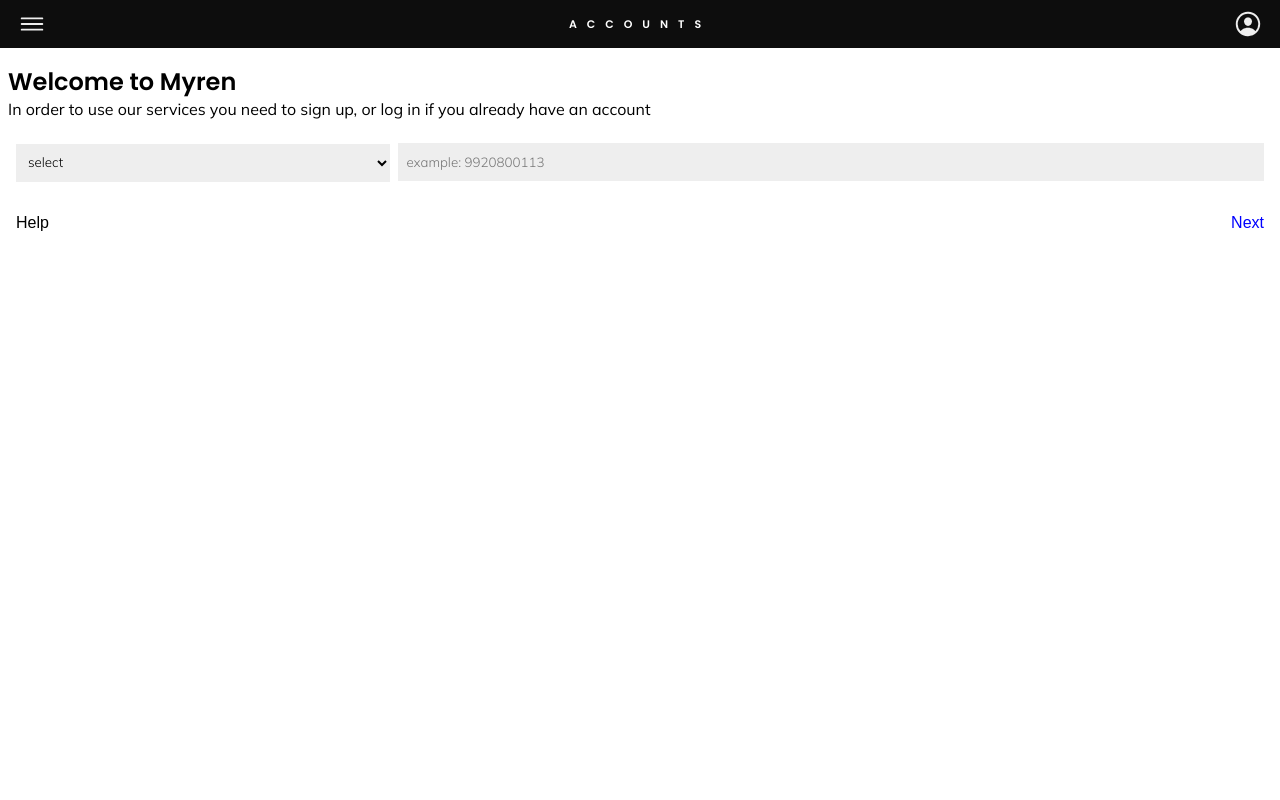
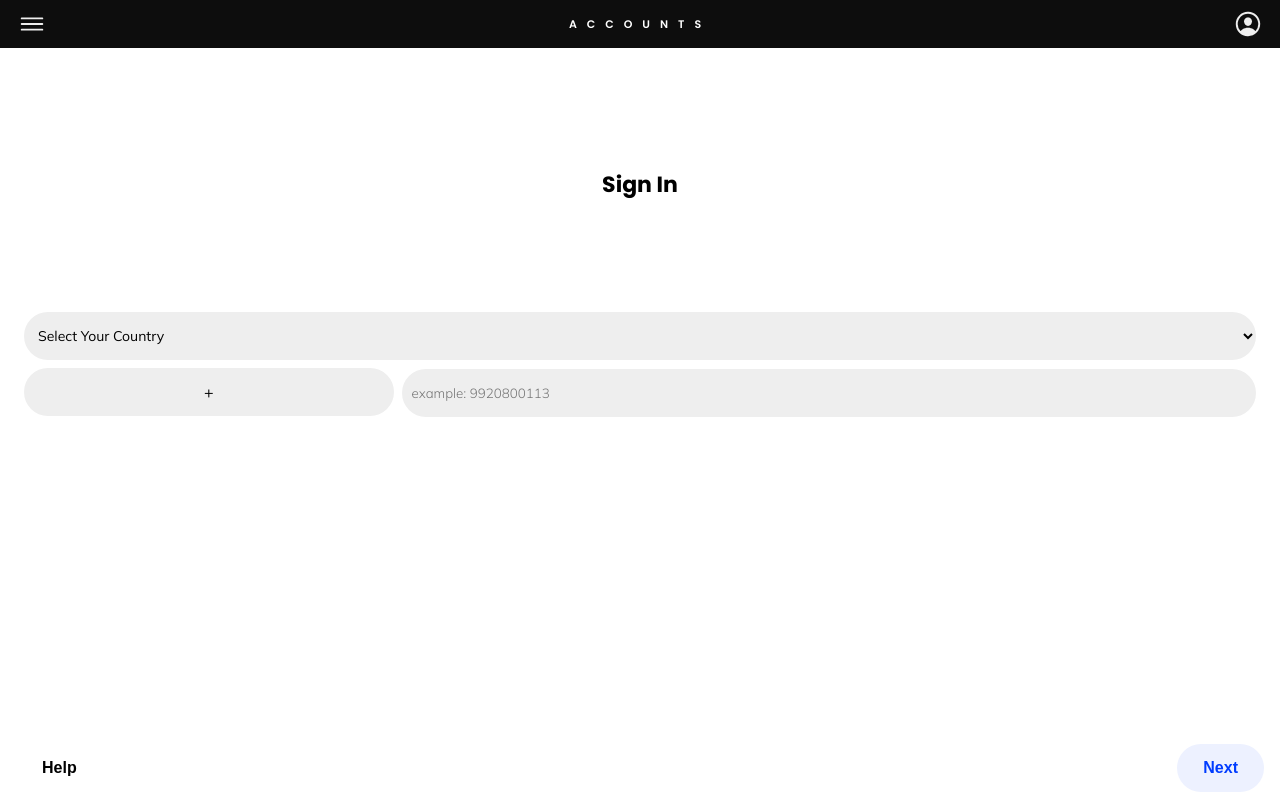
Before and after one commit to MahbodHastam/accounts-client, a Vue app: page /signin in a window 1280 px wide. Built offline with nearby package versions, Linux system fonts and the light colour scheme.

Commit message:
apply new style

```diff
--- a/src/components/Login.vue
+++ b/src/components/Login.vue
@@ -1,16 +1,12 @@
 <template>
   <div class="login-cmp-wrapper">
-    <h2>Welcome to Myren</h2>
-    <p>
-      In order to use our services you need to sign up, or log in if you already
-      have an account
-    </p>
     <div class="inputs">
       <select v-model="prefix" name="country" id="country-code" required>
-        <option value="null" disabled hidden selected>select</option>
-        <option value="98">IRI (+98)</option>
-        <option value="1">US (+1)</option>
+        <option value="+" disabled hidden selected>Select Your Country</option>
+        <option value="+98">IRI (+98)</option>
+        <option value="+1">US (+1)</option>
       </select>
+      <p id="code-model">{{prefix}}</p>
       <input
         type="tel"
         placeholder="example: 9920800113"
@@ -18,6 +14,8 @@
         id="phone-number"
       />
     </div>
+
+    <!-- for going back and help -->
     <div class="bottom-actions">
       <button class="actions">Help</button>
       <button class="actions next" @click="next">Next</button>
@@ -30,23 +28,23 @@
 export default {
   data() {
     return {
-      prefix: null,
+      prefix: "+",
       phoneNumber: null
     }
   },
   methods: {
     next() {
       var self = this
+      var url = 'https://accounts.myren.xyz/api/v1/generateCode?phone_number=' + this.prefix.substring(1) + this.phoneNumber;
+      console.log(url);
       axios
         .get(
-          'https://accounts.myren.xyz/api/v1/generateCode?phone_number=' +
-            this.prefix +
-            this.phoneNumber,
+          url,
           { withCredentials: true }
         )
         .then(response => {
           console.log(response)
-          self.$store.commit('updatePhone', self.prefix + self.phoneNumber)
+          self.$store.commit('updatePhone', self.prefix.substring(1) + self.phoneNumber)
           self.$router.push('verify')
         })
         .catch(error => console.log(error))
@@ -58,33 +56,54 @@
 
 <style scoped>
 #country-code {
-  padding: 8px;
+  padding: 10px;
   border: none;
   outline: none;
-  height: 38px;
+  height: 48px;
   display: inline-flex;
+  align-items: center;
+  width: 100%;
+  background-color: #eee;
+  border-radius: 24px;
+  margin-bottom: 8px;
+  font-size: 14px;
+  font-weight: normal;
+  font-family: 'Mulish', sans-serif;
+}
+#code-model {
+  padding: 10px;
+  border: none;
+  outline: none;
+  height: 48px;
   align-items: center;
   width: 30%;
   background-color: #eee;
+  border-radius: 24px;
+
+  display: inline-flex;
+  place-items: center;
+  place-content: center;
 }
 
 #phone-number {
-  padding: 8px;
+  padding: 10px;
   border: none;
   outline: none;
-  height: 38px;
+  height: 48px;
   display: inline-flex;
   align-items: center;
   background-color: #eee;
   width: calc(70% - 8px);
   margin-left: 8px;
+  border-radius: 24px;
 }
 .inputs {
-  margin-top: 16px;
   padding: 8px;
 }
 .bottom-actions {
-  margin-top: 16px;
+  position: absolute;
+  bottom: 8px;
+  width: calc(100vw - 32px);
   display: flex;
   justify-content: space-between;
 }
@@ -92,11 +111,19 @@
   border: none;
   outline: none;
   font-size: 16px;
-  padding: 8px;
   background: none;
+  height: 48px;
+  padding: 15px 26px;
+  border-radius: 24px;
+  display: flex;
+  place-content: center;
+  place-items: center;
+  font-family: 'Mullish', sans-serif;
+  font-weight: bold;
+  min-width: 85px;
 }
 .next {
-  color: blue;
-  border-radius: 0px;
+  color: #003CFF;
+  background: #EDF1FF;
 }
 </style>
--- a/src/views/EditProfile.vue
+++ b/src/views/EditProfile.vue
@@ -1,10 +1,18 @@
 <template>
   <div class="profile">
-    <p>Firstname :</p>
+    <div class="topper">
+      <h4>Verify</h4>
+    </div>
+    <p>Complete your profile, minimum info needed are your firstname and lastname.</p>
+    <span>Firstname</span>
     <input type="text" placeholder="example: Mehrdad" v-model="firstName" />
-    <p>Lastname :</p>
+    <span>Lastname</span>
     <input type="text" placeholder="example: Akbari" v-model="lastName" />
-    <button @click="complete">Save</button>
+
+    <div class="bottom-actions">
+      <button class="actions">Privacy</button>
+      <button class="actions next" @click="complete">Save</button>
+    </div>
   </div>
 </template>
 
@@ -41,30 +49,66 @@
 </script>
 
 <style scoped>
+p {
+  margin-bottom: 25px;
+}
+.topper {
+  height: 30vh;
+  display: flex;
+  place-content: center;
+  place-items: center;
+}
+.topper h4 {
+  font-size: 22px;
+  font-weight: bold;
+}
 .profile {
-  padding: 16px 8px;
+  padding: 16px;
 }
 input {
-  padding: 8px;
+  padding: 10px;
   border: none;
   outline: none;
-  height: 38px;
+  height: 48px;
   display: block;
   align-items: center;
   background-color: #eee;
   width: 100%;
   padding: 8px;
   margin-bottom: 8px;
+  border-radius: 24px;
 }
-button {
+
+.bottom-actions {
+  position: absolute;
+  bottom: 8px;
+  width: calc(100vw - 32px);
+  display: flex;
+  justify-content: space-between;
+}
+.actions {
   border: none;
   outline: none;
   font-size: 16px;
-  padding: 8px;
   background: none;
-  color: blue;
-  border-radius: 0px;
+  height: 48px;
+  padding: 15px 26px;
+  border-radius: 24px;
+  display: flex;
+  place-content: center;
+  place-items: center;
+  font-family: 'Mullish', sans-serif;
+  font-weight: bold;
+  min-width: 85px;
+}
+.next {
+  color: #003CFF;
+  background: #EDF1FF;
+}
+span {
   display: block;
-  background-color: #eee;
+  font-family: 'Mulish', sans-serif;
+  font-size: 12px;
+  transform: translate(15px, 10px);
 }
 </style>
--- a/src/views/Signin.vue
+++ b/src/views/Signin.vue
@@ -1,5 +1,8 @@
 <template>
   <div class="home">
+    <div class="topper">
+      <h4>Sign In</h4>
+    </div>
     <Login />
   </div>
 </template>
@@ -17,7 +20,17 @@
 </script>
 
 <style scoped>
+.topper {
+  height: 30vh;
+  display: flex;
+  place-content: center;
+  place-items: center;
+}
+.topper h4 {
+  font-size: 22px;
+  font-weight: bold;
+}
 .home {
-  padding: 16px 8px !important;
+  padding: 16px !important;
 }
 </style>
--- a/src/views/Verify.vue
+++ b/src/views/Verify.vue
@@ -1,10 +1,13 @@
 <template>
   <div class="verify">
-    <h2>SMS has been sent!</h2>
+    <div class="topper">
+      <h4>Verify</h4>
+    </div>
+
     <p>
-      verification code has been sent to you, please check it and enter it, in
-      input below and make sure you are not entering it wrong
+      Verification code has been sent to you, please check it and enter it in input below and make sure you are not entering it wrong.
     </p>
+
     <div class="inputs">
       <input
         type="tel"
@@ -13,10 +16,11 @@
         id="code"
         maxlength="6"
       />
+
+      <p class="std">Didn't Received Yet? <span>Request Again</span> </p>
     </div>
     <div class="bottom-actions">
-      <button class="actions">Help</button>
-      <button class="actions" @click="back">Change Number</button>
+      <button class="actions" @click="back">Wrong Number?</button>
       <button class="actions next" @click="next">Next</button>
     </div>
   </div>
@@ -60,32 +64,46 @@
 </script>
 
 <style scoped>
+.topper {
+  height: 30vh;
+  display: flex;
+  place-content: center;
+  place-items: center;
+}
+.topper h4 {
+  font-size: 22px;
+  font-weight: bold;
+}
+
 .verify {
-  padding: 16px 8px !important;
+  padding: 16px !important;
 }
 
 #code {
-  text-align: center;
-  padding: 8px;
+  padding: 10px;
   border: none;
   outline: none;
-  height: 38px;
+  height: 48px;
   display: flex;
-  align-items: center;
+  place-items: center;
+  place-content: center;
+  text-align: center;
   background-color: #eee;
   letter-spacing: 12px;
-  margin-left: 8px;
-  margin: 0 auto;
   font-size: 18px;
+  font-weight: bold;
   width: 100%;
+  border-radius: 24px;
 }
 .inputs {
-  margin-top: 16px;
+  margin-top: 25px;
   padding: 8px;
   width: 100%;
 }
 .bottom-actions {
-  margin-top: 16px;
+  position: absolute;
+  bottom: 8px;
+  width: calc(100vw - 32px);
   display: flex;
   justify-content: space-between;
 }
@@ -93,11 +111,28 @@
   border: none;
   outline: none;
   font-size: 16px;
-  padding: 8px;
   background: none;
+  height: 48px;
+  padding: 15px 26px;
+  border-radius: 24px;
+  display: flex;
+  place-content: center;
+  place-items: center;
+  font-family: 'Mullish', sans-serif;
+  font-weight: bold;
+  min-width: 85px;
 }
 .next {
-  color: blue;
-  border-radius: 0px;
+  color: #003CFF;
+  background: #EDF1FF;
+}
+
+.std {
+  margin-top: 25px;
+  text-align: center;
+  font-size: 13px;
+}
+.std span {
+  color: #003CFF
 }
 </style>
```
